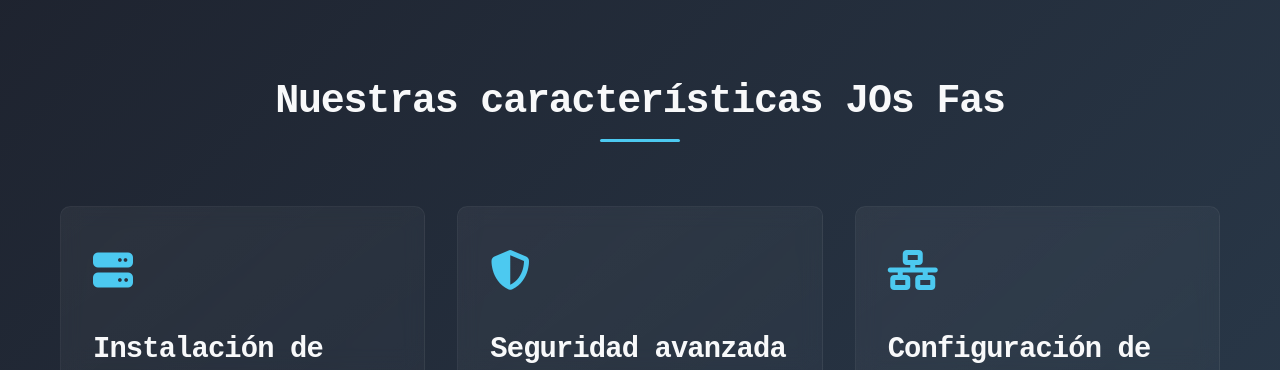
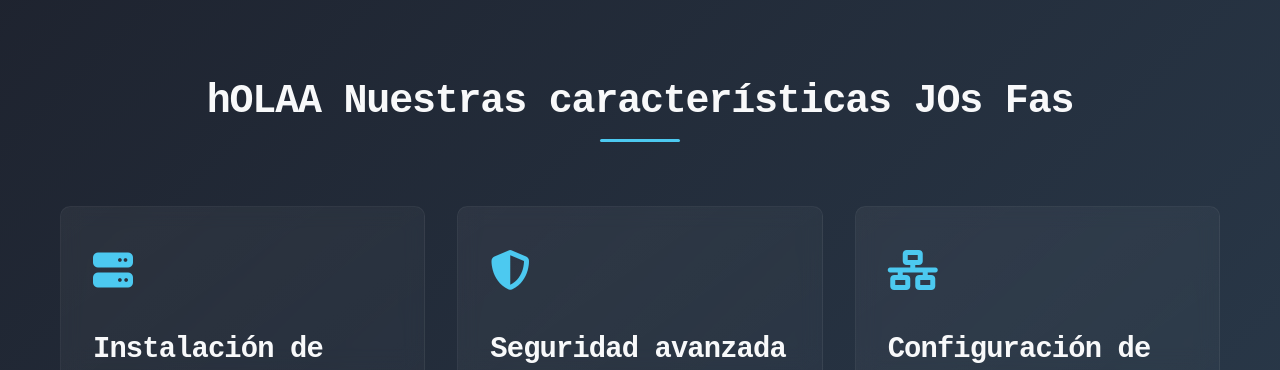
Before and after one commit to FatD01/3F_windowsS25_Simulator, a plain HTML site: page index.html in a window 1280 px wide. Shown: the part 730-1100 px from the top of the page. Drawn offline with Linux system fonts and the light colour scheme; a web font is replaced by a local one.

Commit message:
hola fatfe

```diff
--- a/index.html
+++ b/index.html
@@ -74,7 +74,7 @@
         <section class="section">
             <div class="container">
                 <div class="section-title">
-                    <h2>Nuestras características JOs Fas</h2>
+                    <h2> hOLAA Nuestras características JOs Fas</h2>
                 </div>
 
                 <div class="features">
```
